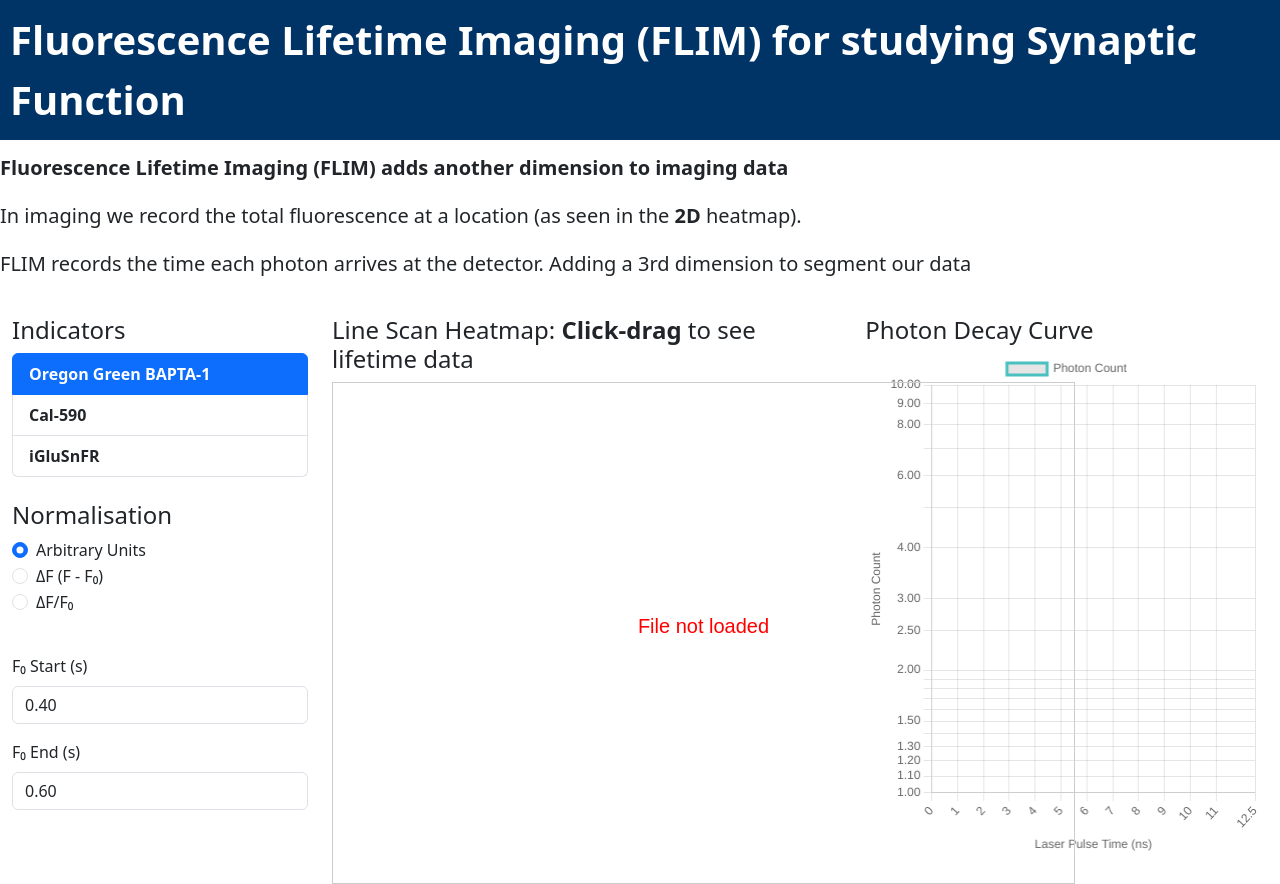
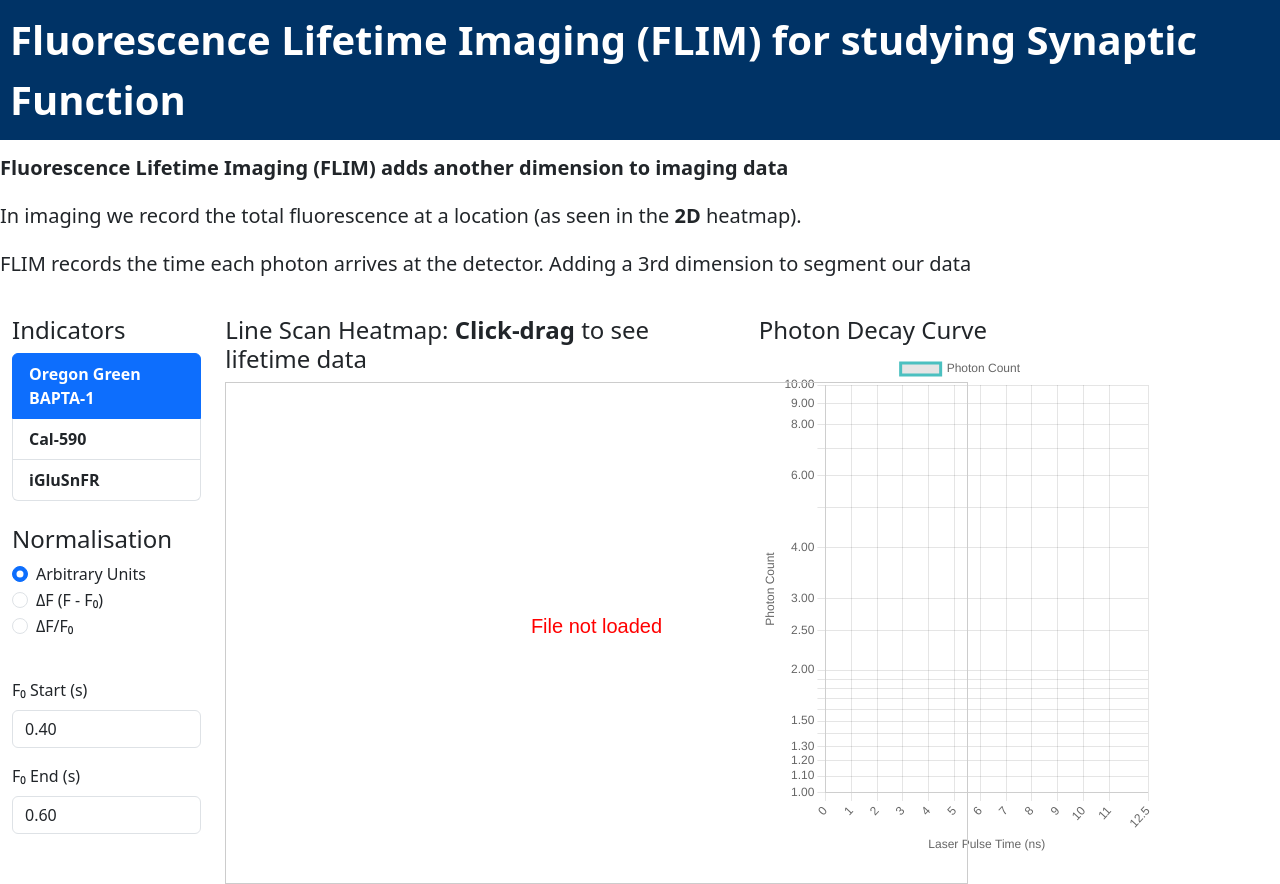
Before and after one commit to tomjensen2/Calcium-Simulator, a plain HTML site: page FLIM.html in a window 1280 px wide. Shown: the top 884 px of the page. Drawn offline with nearby package versions, Linux system fonts and the light colour scheme; no server answers.

Commit message:
column sizing

```diff
--- a/FLIM.html
+++ b/FLIM.html
@@ -66,7 +66,7 @@
   <div class="container-fluid">
     <div class="row">
       <!-- Left Column: Indicator Selection -->
-      <div class="col-md-3">
+      <div class="col-md-2">
         <h4>Indicators</h4>
     <div class="list-group" id="indicatorList">
         <a href="#" class="list-group-item list-group-item-action fw-bold active"
```
